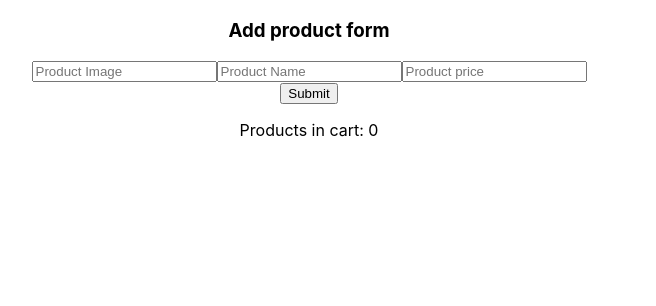
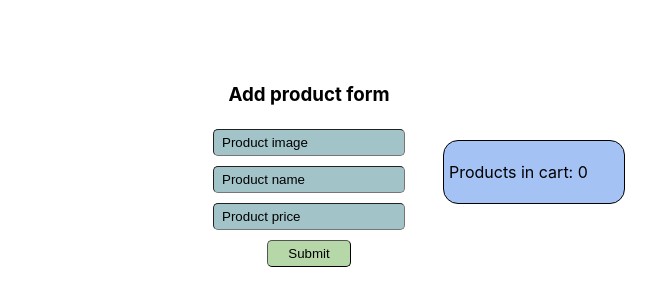
Before and after one commit to eleriv/proovitoo, a React (Create React App) app: page / in a window 1280 px wide. Shown: the top 306 px of the page, without its empty margins (331-987 px from the left). Built offline with nearby package versions, Linux system fonts and the light colour scheme; the HTML template or start-up script is replaced by a standard one.

Commit message:
CSS ja refaktoreerimine

```diff
--- a/src/App.css
+++ b/src/App.css
@@ -1,38 +1,77 @@
-.App {
+/*Global*/
+::placeholder{
+  color: black;
+}
+
+.btn{
+  background-color: #b6d7a8;
+  border-width: thin;
+  margin: 5px auto;
+  padding: 5px 20px;
+  border-radius: 5px;
+  max-width: 150px;
+}
+
+/*HandleProduct.js*/
+.addProduct{
   text-align: center;
 }
-
-.App-logo {
-  height: 40vmin;
-  pointer-events: none;
+.formInput input{
+  background-color: #a2c4c9;
+  margin: 5px;
+  padding: 5px;
+  border-radius: 5px;
+  border-width: thin;
+  color: black;
+  padding-left: 8px;
+}
+.grid{
+  display: flex;
+  flex-flow: row wrap;
+  margin: 0px auto ;
+  border-radius: 5px;
+  justify-content: center;
 }
 
-@media (prefers-reduced-motion: no-preference) {
-  .App-logo {
-    animation: App-logo-spin infinite 20s linear;
-  }
+/*Product.js*/
+.productItem{
+  width: 200px;
+  padding: 5px 5px 5px 5px;
+  background-color: #a4c2f4;
+  margin: 20px 5px;
+  border-radius: 15px;
+  border-width: thin;
+  border-color: black;
+  border-style: solid;
+  display: flex;
+  flex-direction: column;
+}
+.removeProduct{
+  border:none;
+  background-color: #a4c2f4;
+  float: right;
+}
+.productImage{
+  width: 170px;
+  height: 50px;
+  border-radius: 15px;
+  border-width: thin;
+  border-color: black;
+  border-style: solid;
+  object-fit: cover;
 }
 
-.App-header {
-  background-color: #282c34;
-  min-height: 100vh;
-  display: flex;
-  flex-direction: column;
-  align-items: center;
-  justify-content: center;
-  font-size: calc(10px + 2vmin);
-  color: white;
+/*Cart.js*/
+.cart{
+  position: relative;
+  top: 140px;
+  left: 225px;
+  background-color: #a4c2f4;
+  width: 170px;
+  margin: auto;
+  padding: 5px;
+  border-radius: 15px;
+  border-width: thin;
+  border-color: black;
+  border-style: solid;
 }
-
-.App-link {
-  color: #61dafb;
-}
-
-@keyframes App-logo-spin {
-  from {
-    transform: rotate(0deg);
-  }
-  to {
-    transform: rotate(360deg);
-  }
-}
--- a/src/App.js
+++ b/src/App.js
@@ -8,8 +8,9 @@ function App() {
 
   return (
     <div className="App">
+      <Cart number={number} />
       <HandleProduct setNumber={setNumber}/>
-      <Cart number={number} />
+
     </div>
   );
 }
--- a/src/components/Cart.js
+++ b/src/components/Cart.js
@@ -2,9 +2,8 @@ import React from "react";
 
 export default function Cart({ number }) {
     return (
-        <div>
+        <div className="cart">
              <p>Products in cart: {number}</p>
         </div>
-
     )
 }
--- a/src/components/HandleProduct.js
+++ b/src/components/HandleProduct.js
@@ -54,15 +54,17 @@ function HandleProduct({ putToCart, setNumber }) {
     }
 
     return (
-        <div className="">
-            <h3>Add product form</h3>
+        <div className="addProduct">
             <div>
-                <input ref={productImageRef} type='text' placeholder='Product Image'/>
-                <input ref={productNameRef} type='text' placeholder='Product Name'/>
-                <input ref={productPriceRef} type='text' placeholder='Product price'/>
+                <h3>Add product form</h3>
+                <div className="formInput"><input ref={productImageRef} type='text' placeholder='Product image'/></div>
+                <div className="formInput"><input ref={productNameRef} type='text' placeholder='Product name'/></div>
+                <div className="formInput"><input ref={productPriceRef} type='text' placeholder='Product price'/></div>
+                <button className="btn" onClick={addNewProduct}>Submit</button>
             </div>
-            <button onClick={addNewProduct}>Submit</button>
-            <ShowProduct products={products} removeProduct={removeProduct} putToCart={putToCart} />
+            <div className="grid">
+                <ShowProduct products={products} removeProduct={removeProduct} putToCart={putToCart} />
+            </div>
         </div>
   );
 }
--- a/src/components/Product.js
+++ b/src/components/Product.js
@@ -21,17 +21,17 @@ export default function Product({ product, removeProduct, putToCart }) {
     }
 
     return (
-        <div>
+        <div className="productItem">
             <div>
-                <button onClick={handleRemove}>x</button>
+                <button className="removeProduct" onClick={handleRemove}>x</button>
             </div>
-            <div className="product">
-                {product.image}
-                {product.name}
-                {product.price}
+            <div>
+                <div><img className="productImage" src={product.image} alt='Product'></img></div>
+                <div>{product.name}</div>
+                <div>{product.price}€</div>
             </div>
 
-            <button onClick={handleProductToCart}>{buttonValue()}</button>
+            <button className="btn" onClick={handleProductToCart}>{buttonValue()}</button>
         </div>
     )
 }
```
